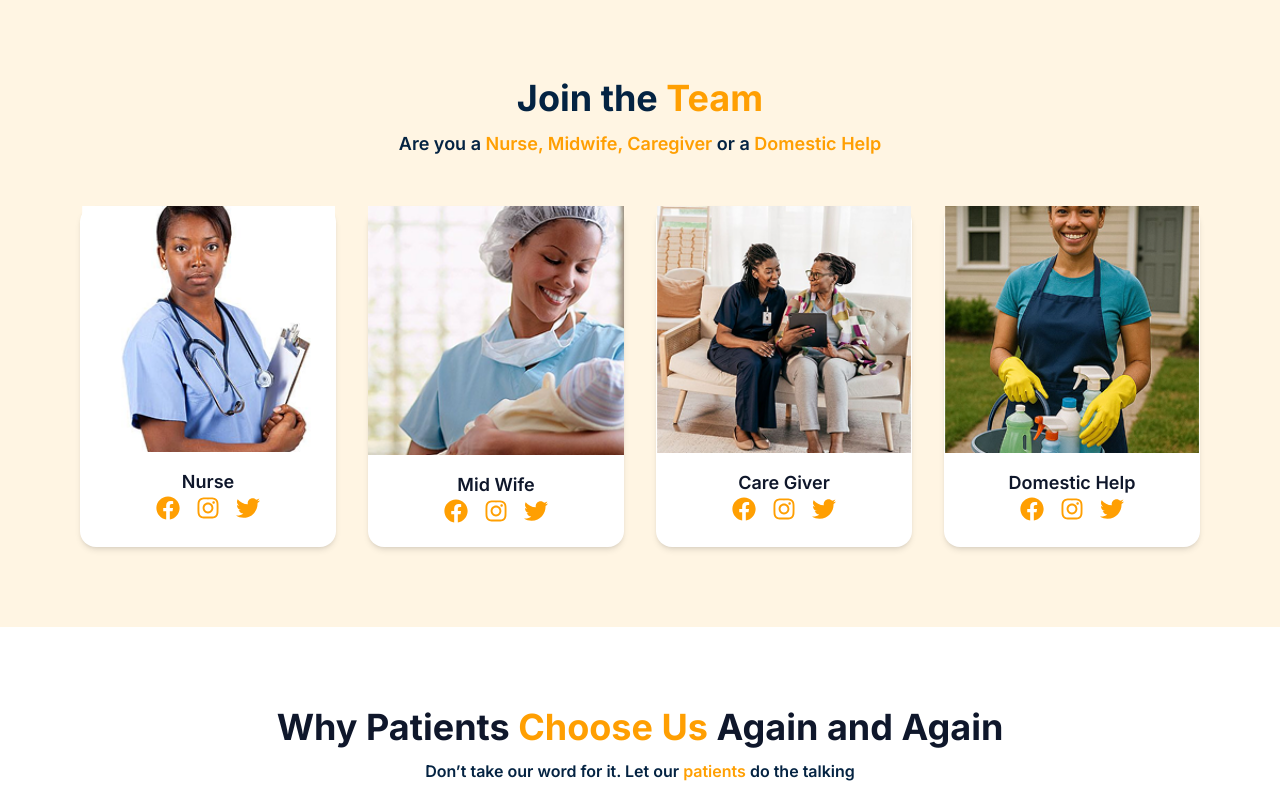
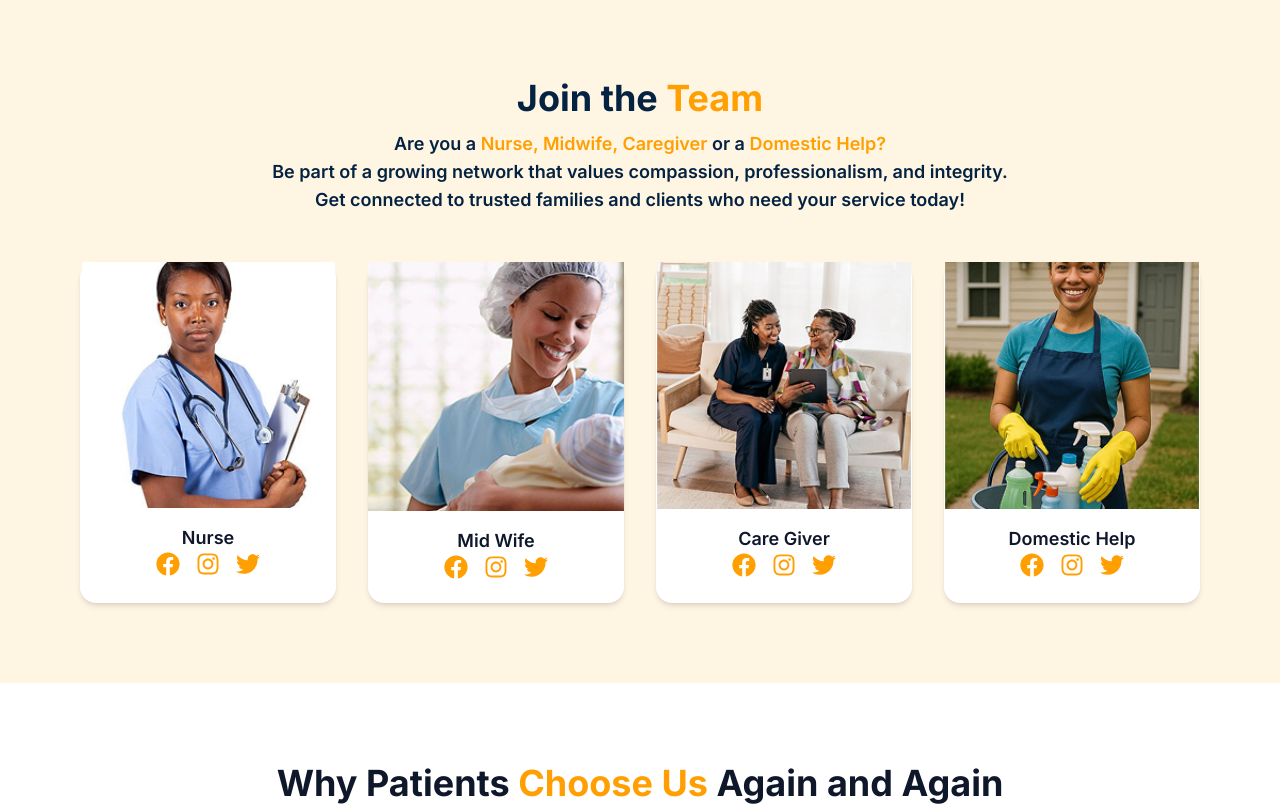
Before and after one commit to Ade-Adex/nurse-bridge, a Next.js app: page / in a window 1280 px wide. Shown: the part 2500-3306 px from the top of the page. Built offline with nearby package versions, Linux system fonts and the light colour scheme.

Commit message:
feat: Updates

```diff
--- a/app/components/JoinTeamSection.tsx
+++ b/app/components/JoinTeamSection.tsx
@@ -23,7 +23,17 @@ const JoinTeamSection = () => {
         <p className="mt-3 text-lg text-secondary font-semibold">
           Are you a{' '}
           <span className="text-primary">Nurse, Midwife, Caregiver</span> or a{' '}
-          <span className="text-primary">Domestic Help</span>
+          <span className="text-primary">Domestic Help?</span>
+          <br />
+          <span className="">
+            Be part of a growing network that values compassion,
+            professionalism, and integrity.
+          </span>
+          <br />
+          <span>
+            Get connected to trusted families and clients who need your service
+            today!
+          </span>
         </p>
       </div>
 
@@ -38,7 +48,9 @@ const JoinTeamSection = () => {
               alt={role.title}
               className="object-cover mb-4 w-full"
             />
-            <h3 className="text-lg font-semibold text-slate-900">{role.title}</h3>
+            <h3 className="text-lg font-semibold text-slate-900">
+              {role.title}
+            </h3>
 
             {/* Social Icons */}
             <div className="flex space-x-4 text-primary pb-6">
--- a/app/components/TestimonialsSection.tsx
+++ b/app/components/TestimonialsSection.tsx
@@ -1,6 +1,6 @@
 import React from 'react'
 import Image1 from '@/public/images/Nursebridge  1.png'
-import Image2 from '@/public/images/testi.webp'
+import Image2 from '@/public/images/profile.jpg'
 import Image from 'next/image'
 
 const testimonials = [
```
Also changed, not shown: public/images/profile.jpg (added), public/images/testi.webp (deleted).
